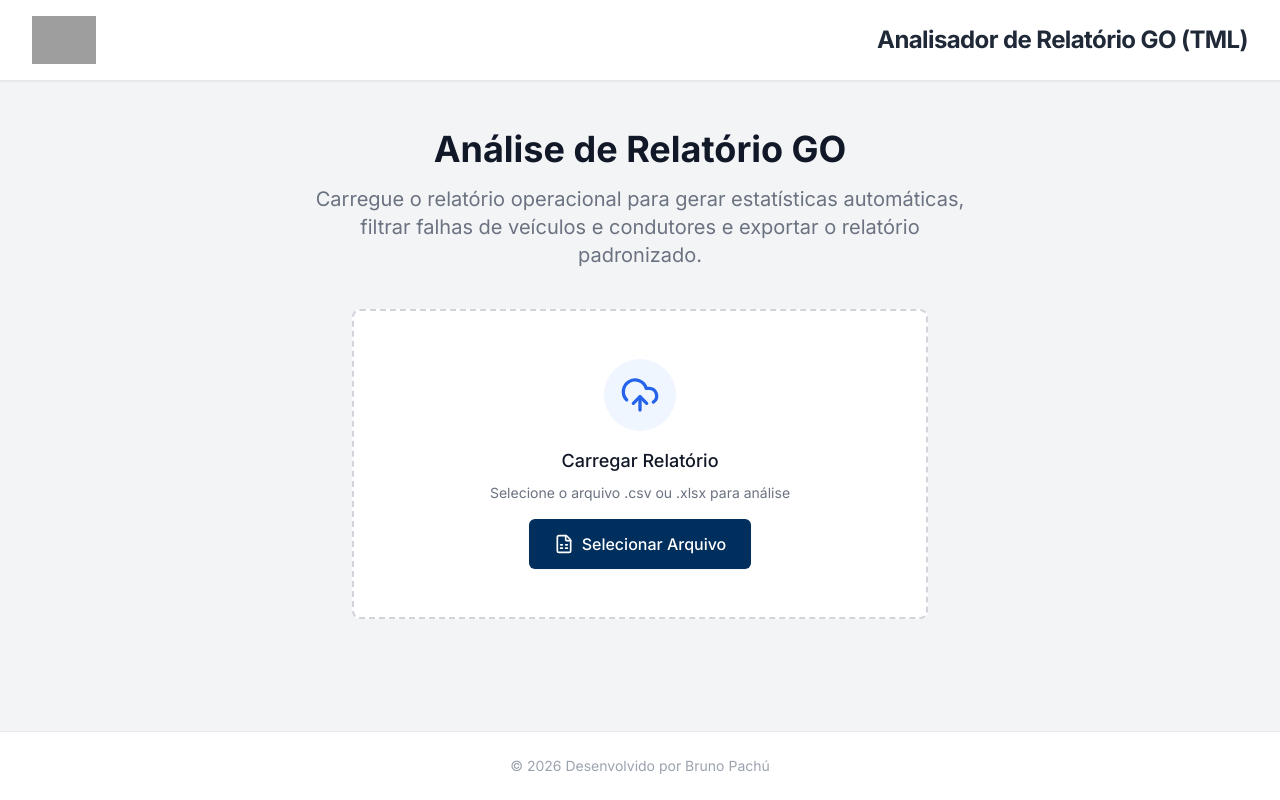
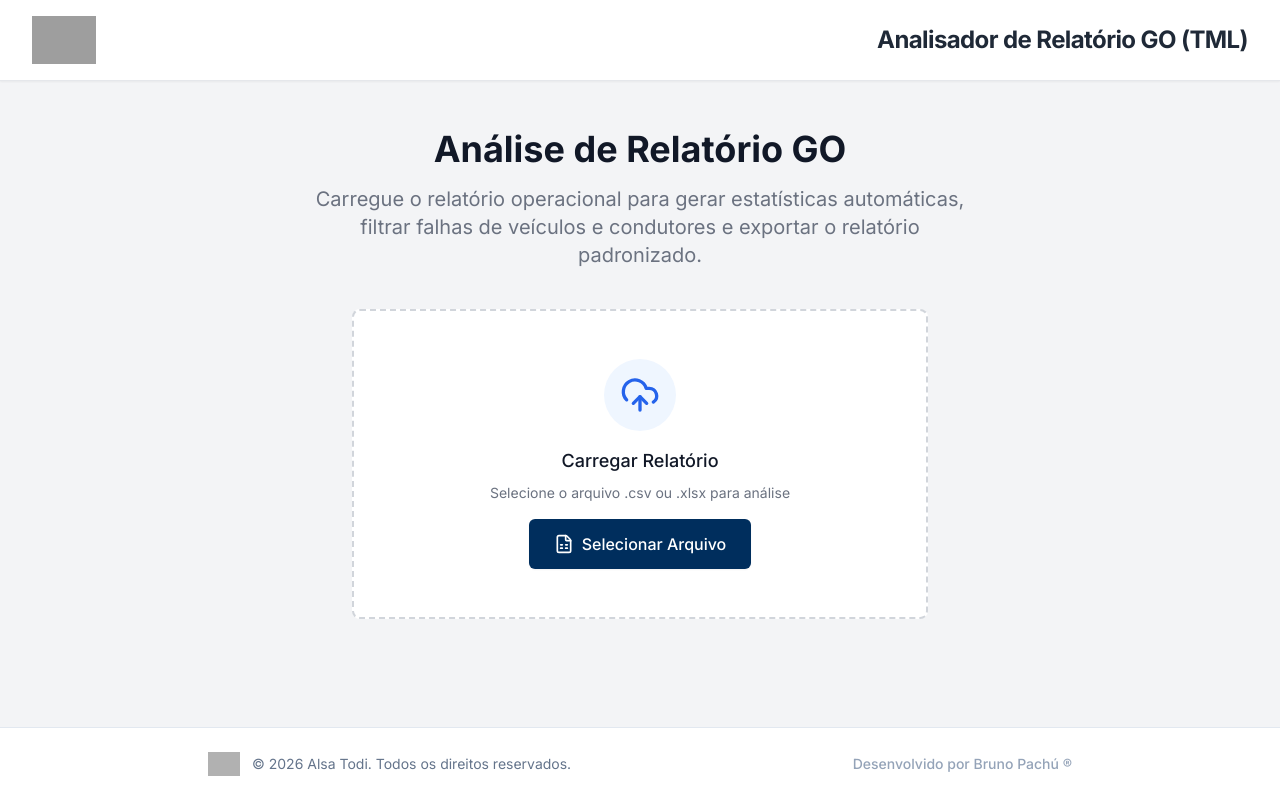
Before and after one commit to brunopachu/Analisador-de-Relat-rio-GO, a React (Vite) app: page / in a window 1280 px wide. Built offline with nearby package versions, Linux system fonts and the light colour scheme; grey boxes are pictures that could not be loaded.

Commit message:
feat: Improve footer layout and branding
Enhance the application footer by updating its layout and incorporating the Alsa Todi logo. This change aims to improve visual presentation and clearly attribute ownership.

```diff
--- a/App.tsx
+++ b/App.tsx
@@ -63,8 +63,17 @@ function App() {
         {data && <Dashboard data={data} />}
       </main>
 
-      <footer className="py-6 text-center text-sm text-gray-400 border-t border-gray-200 bg-white">
-        <p>&copy; {new Date().getFullYear()} Desenvolvido por Bruno Pachú</p>
+      {/* Footer */}
+      <footer className="bg-white border-t border-slate-200 mt-auto">
+        <div className="max-w-4xl mx-auto px-4 py-6 flex flex-col md:flex-row items-center justify-between gap-4">
+          <div className="flex items-center gap-3">
+            <img src="https://upload.wikimedia.org/wikipedia/commons/thumb/5/52/ALSA_2019_logo.svg/374px-ALSA_2019_logo.svg.png" alt="Alsa Todi" className="h-6 opacity-80" />
+            <span className="text-sm text-slate-500">© {new Date().getFullYear()} Alsa Todi. Todos os direitos reservados.</span>
+          </div>
+          <div className="text-sm text-slate-400 font-medium">
+            Desenvolvido por Bruno Pachú ®
+          </div>
+        </div>
       </footer>
     </div>
   );
```
